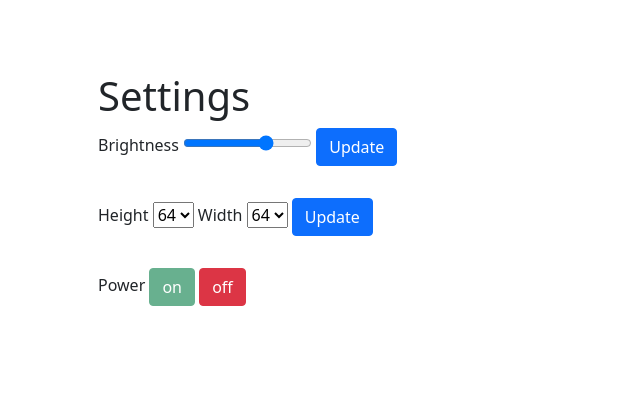
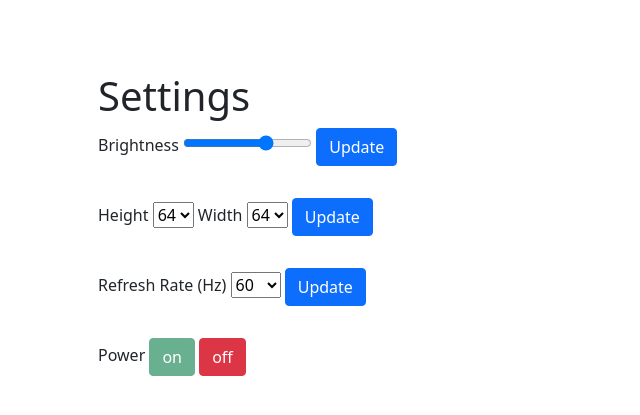
Before and after one commit to ryanwa18/spotipi, a Flask app: page / in a window 1280 px wide. Shown: the part 56-471 px from the top of the page, without its empty margins (0-640 px from the left). Run offline with Flask 2, Linux system fonts and the light colour scheme; some libraries are stand-ins or nearby versions.

Commit message:
Add refresh rate setting

```diff
--- a/config/rgb_options.ini
+++ b/config/rgb_options.ini
@@ -8,4 +8,4 @@ gpio_slowdown = 2
 brightness = 70
 default_image = ../images/default.png
 power = on
-refresh_rate=60
+refresh_rate = 60
--- a/python/client/app.py
+++ b/python/client/app.py
@@ -28,7 +28,8 @@ def saved_config():
     width = int(config['DEFAULT']['rows'])
     height = int(config['DEFAULT']['columns'])
     power = config['DEFAULT']['power']
-    return render_template('index.html', brightness = brightness, width = width, height = height, power = power)
+    refresh_rate = config['DEFAULT']['refresh_rate']
+    return render_template('index.html', brightness = brightness, width = width, height = height, power = power, refresh_rate = refresh_rate)
 
 # handling power status
 @app.route("/power", methods=["GET", "POST"])
@@ -51,7 +52,7 @@ def handle_brightness():
     width = int(config['DEFAULT']['rows'])
     height = int(config['DEFAULT']['columns'])
     power = config['DEFAULT']['power']
-    with open(filename, 'wb') as configfile:
+    with open(filename, 'w') as configfile:
         config.write(configfile)
     job = manager.RestartUnit('spotipi.service', 'fail')
     return render_template('index.html', brightness = request.form['brightness'], width = width, height = height, power = power)
@@ -63,9 +64,22 @@ def handle_size():
     config.set('DEFAULT', 'columns', request.form['height'])
     brightness = int(config['DEFAULT']['brightness'])
     power = config['DEFAULT']['power']
-    with open(filename, 'wb') as configfile:
+    with open(filename, 'w') as configfile:
         config.write(configfile)
     job = manager.RestartUnit('spotipi.service', 'fail')
     return render_template('index.html', brightness = brightness, width = int(request.form['width']), height = int(request.form['height']), power = power)
 
+# handling form data
+@app.route('/refresh-rate', methods=['POST'])
+def handle_refresh_rate():
+    config.set('DEFAULT', 'refresh_rate', request.form['refresh_rate'])
+    brightness = int(config['DEFAULT']['brightness'])
+    power = config['DEFAULT']['power']
+    width = int(config['DEFAULT']['rows'])
+    height = int(config['DEFAULT']['columns'])
+    with open(filename, 'w') as configfile:
+        config.write(configfile)
+    job = manager.RestartUnit('spotipi.service', 'fail')
+    return render_template('index.html', brightness = brightness, width = width, height = height, refresh_rate = int(request.form['refresh_rate']), power = power)
+
 app.run(host='0.0.0.0', port=80)
--- a/python/client/templates/index.html
+++ b/python/client/templates/index.html
@@ -86,6 +86,16 @@
       </select>
       <button type="submit" class="btn btn-primary">Update</button>
     </form>
+    <form action="/refresh-rate" method="POST" class="form-row">
+      <label class="my-1 mr-2" for="inlineFormCustomSelectPref">Refresh Rate (Hz)</label>
+      <select name="refresh_rate" class="custom-select my-1 mr-sm-2" id="inlineFormCustomSelectPref">
+        <option {% if refresh_rate==60 %} selected="selected"{% endif %} value="60">60</option>
+        <option {% if refresh_rate==90 %} selected="selected"{% endif %} value="90">90</option>
+        <option {% if refresh_rate==120 %} selected="selected"{% endif %} value="120">120</option>
+      </select>
+      </select>
+      <button type="submit" class="btn btn-primary">Update</button>
+    </form>
     <form action="/power", method="POST">
       <div class="form-group">
         <label>Power</label>
--- a/python/getSongInfo.py
+++ b/python/getSongInfo.py
@@ -9,7 +9,7 @@ from PIL import Image
 def getSongInfo(username, token_path):
   scope = 'user-read-currently-playing'
   token = util.prompt_for_user_token(username, scope, cache_path=token_path)
-
+  print("hello")
   if token:
       sp = spotipy.Spotify(auth=token)
       result = sp.current_user_playing_track()
@@ -19,6 +19,7 @@ def getSongInfo(username, token_path):
       else:
         song = result["item"]["name"]
         imageURL = result["item"]["album"]["images"][0]["url"]
+        print(song)
         return [song, imageURL]
   else:
       print("Can't get token for", username)
```
